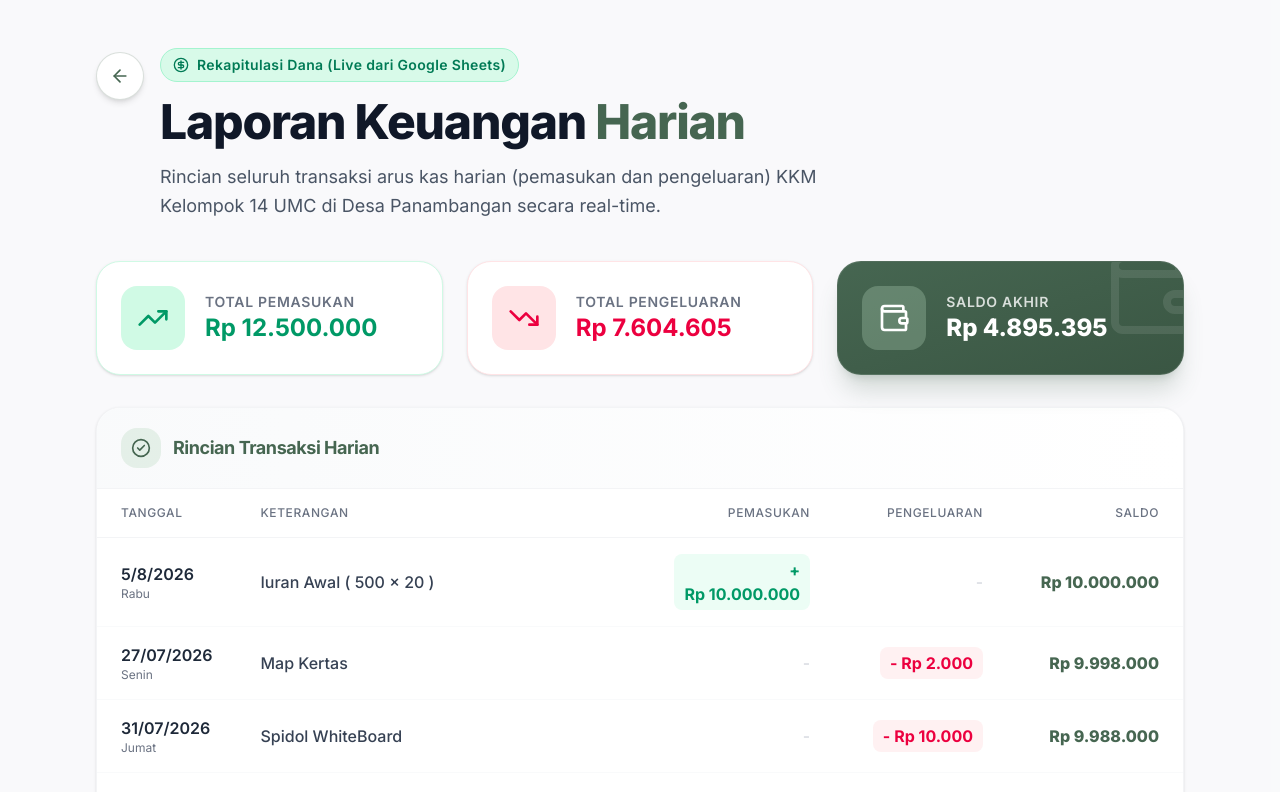
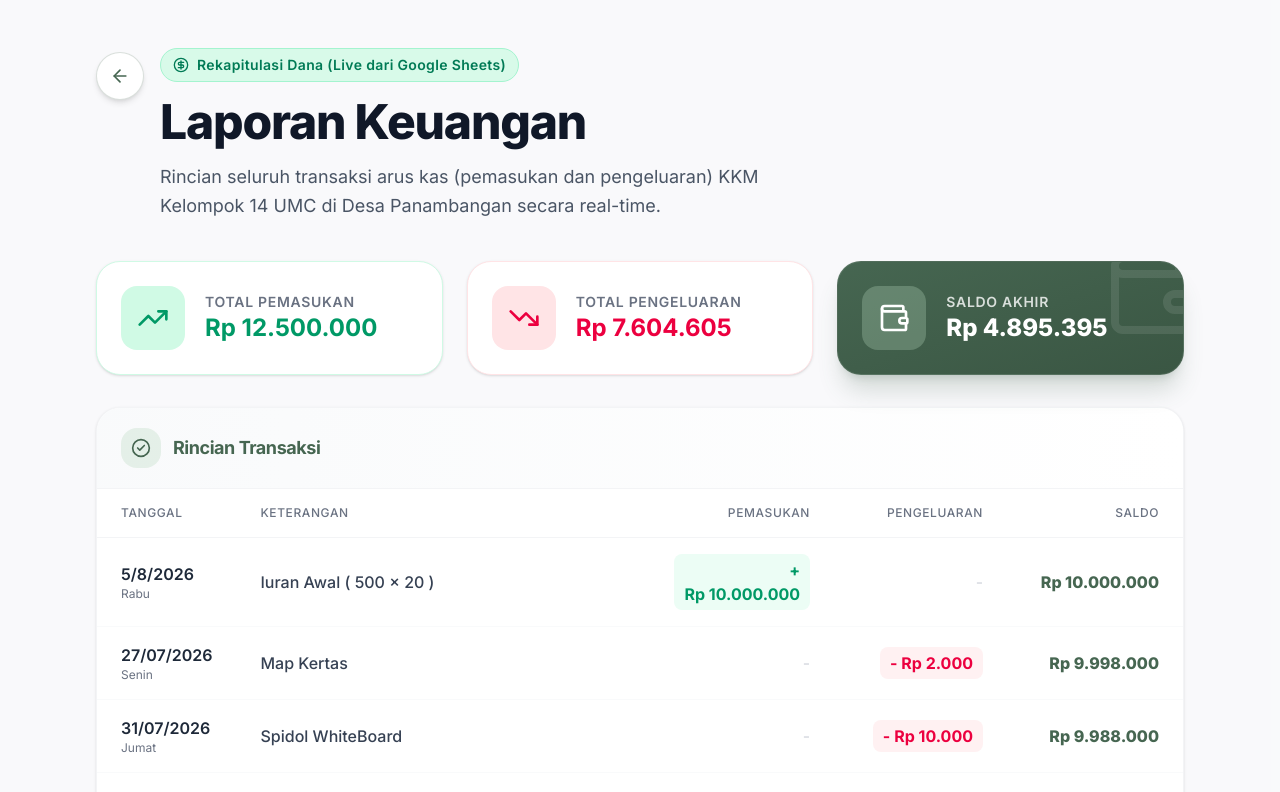
Before and after one commit to adin07-code/Desa-Panambangan, a Next.js app: page /laporan-keuangan in a window 1280 px wide. Shown: the top 792 px of the page. Built offline with nearby package versions, Linux system fonts and the light colour scheme; no server answers; a web font is replaced by a local one.

Commit message:
Remove the word Harian from Laporan Keuangan

```diff
--- a/src/app/laporan-keuangan/page.tsx
+++ b/src/app/laporan-keuangan/page.tsx
@@ -41,10 +41,10 @@ export default function LaporanKeuanganPage() {
               <span>Rekapitulasi Dana (Live dari Google Sheets)</span>
             </div>
             <h1 className="text-4xl md:text-5xl font-extrabold text-gray-900 tracking-tight">
-              Laporan Keuangan <span className="text-[#466651]">Harian</span>
+              Laporan Keuangan
             </h1>
             <p className="text-lg text-gray-600 max-w-2xl leading-relaxed">
-              Rincian seluruh transaksi arus kas harian (pemasukan dan pengeluaran) KKM Kelompok 14 UMC di Desa Panambangan secara real-time.
+              Rincian seluruh transaksi arus kas (pemasukan dan pengeluaran) KKM Kelompok 14 UMC di Desa Panambangan secara real-time.
             </p>
           </div>
         </div>
--- a/src/components/KeuanganTable.tsx
+++ b/src/components/KeuanganTable.tsx
@@ -104,7 +104,7 @@ export default function KeuanganTable({ data }: KeuanganTableProps) {
           <div className="bg-[#b2d5bb]/30 p-2.5 rounded-2xl text-[#466651]">
             <CheckCircle2 className="w-5 h-5" />
           </div>
-          <h3 className="text-lg font-bold text-[#466651] tracking-tight">Rincian Transaksi Harian</h3>
+          <h3 className="text-lg font-bold text-[#466651] tracking-tight">Rincian Transaksi</h3>
         </div>
 
         <div className="overflow-x-auto">
```
